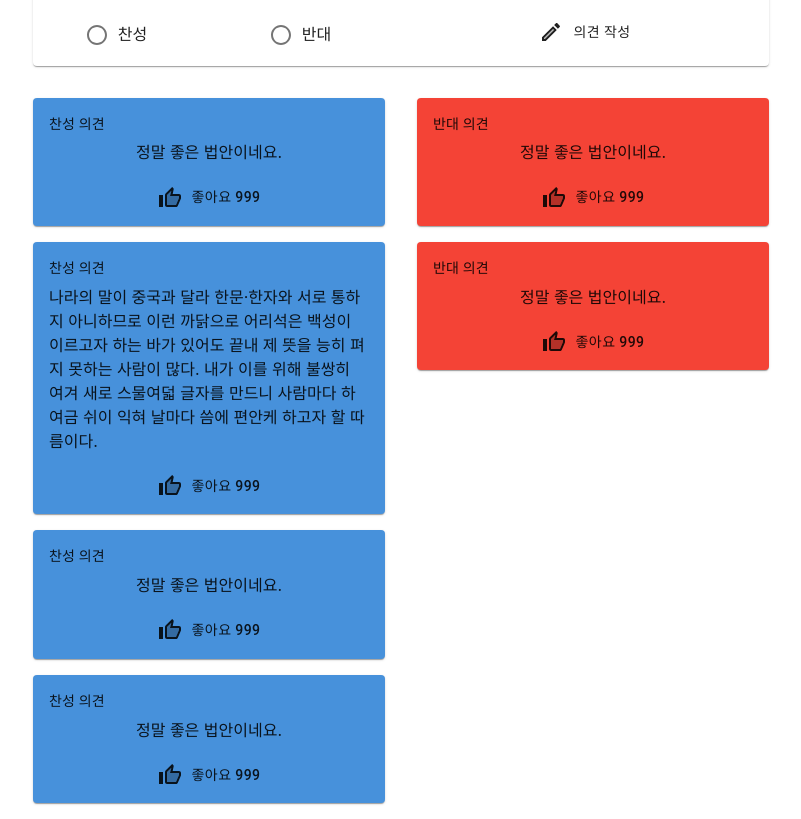
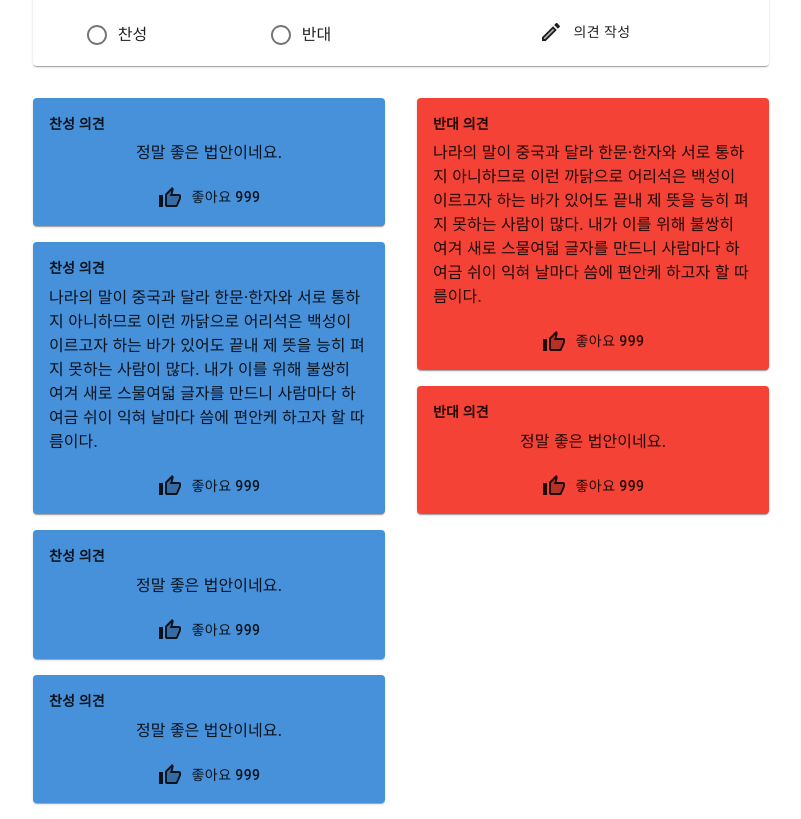
Before and after one commit to stg0123/assembly_project, a React (Create React App) app in the folder client/: page /content in a window 1280 px wide. Shown: the part 917-1736 px from the top of the page, without its empty margins (239-1040 px from the left). Built offline with nearby package versions, Linux system fonts and the light colour scheme.

Commit message:
[FRONTEND] 법안 상세 정보 페이지 자잘한 수정

```diff
--- a/client/src/components/LawContent.js
+++ b/client/src/components/LawContent.js
@@ -62,7 +62,7 @@ function LawComment(props){
     return (<Card className={[classes.root,sideClass]}>
     <CardContent>
         <Typography className={classes.title} gutterBottom>
-            {side=='agree'?'찬성':'반대'} 의견
+            <b>{side=='agree'?'찬성':'반대'} 의견</b>
     </Typography>
    <Grid container justify='center'>
        {text}
@@ -284,7 +284,14 @@ function LawContent() {
                 <Grid item xs={12} sm={6}>
                     <Grid container spacing={2}>
                         <Grid item xs={12}><LawComment side='disagree' text='
-                        정말 좋은 법안이네요.
+                        나라의 말이
+                        중국과 달라
+                        한문·한자와 서로 통하지 아니하므로
+                        이런 까닭으로 어리석은 백성이 이르고자 하는 바가 있어도
+                        끝내 제 뜻을 능히 펴지 못하는 사람이 많다.
+                        내가 이를 위해 불쌍히 여겨
+                        새로 스물여덟 글자를 만드니
+                        사람마다 하여금 쉬이 익혀 날마다 씀에 편안케 하고자 할 따름이다.
                         '/></Grid>
                         <Grid item xs={12}><LawComment side='disagree' text='
                         정말 좋은 법안이네요.
```
